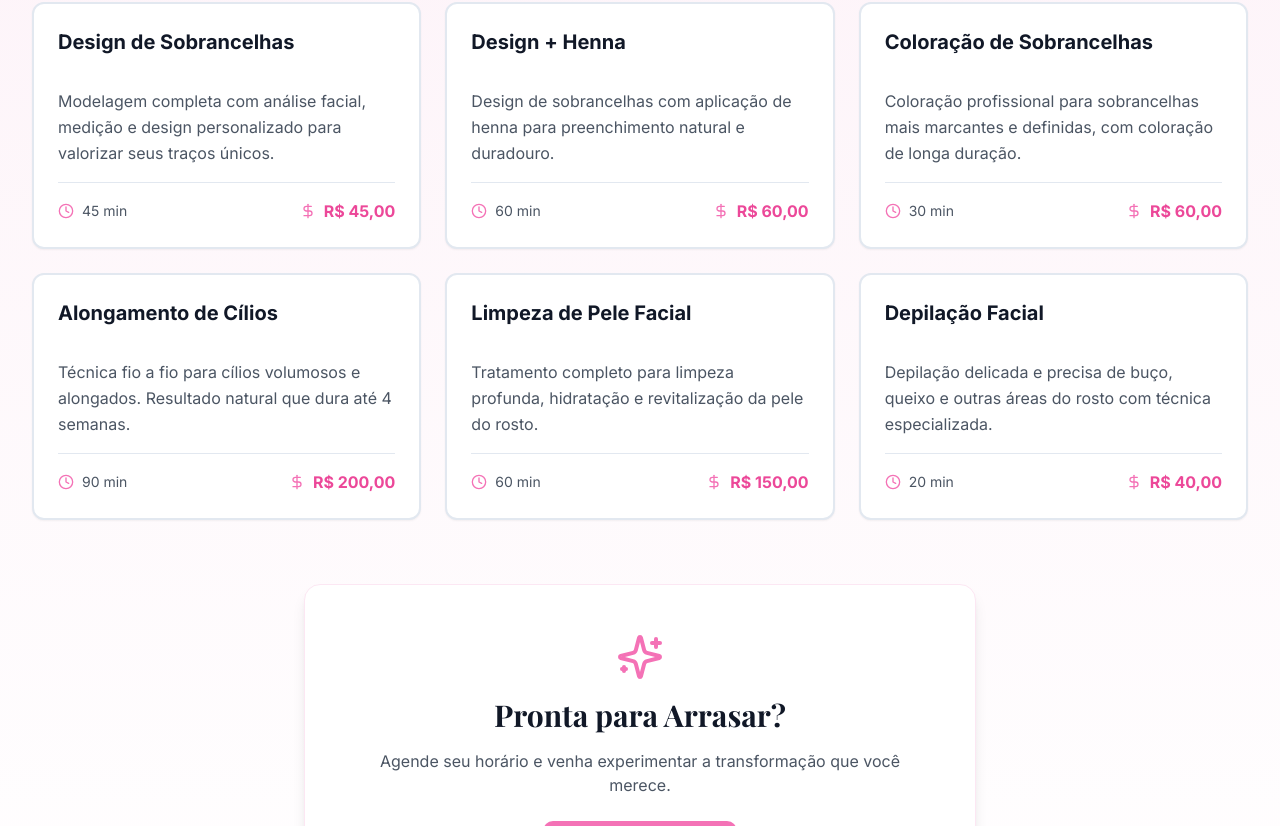
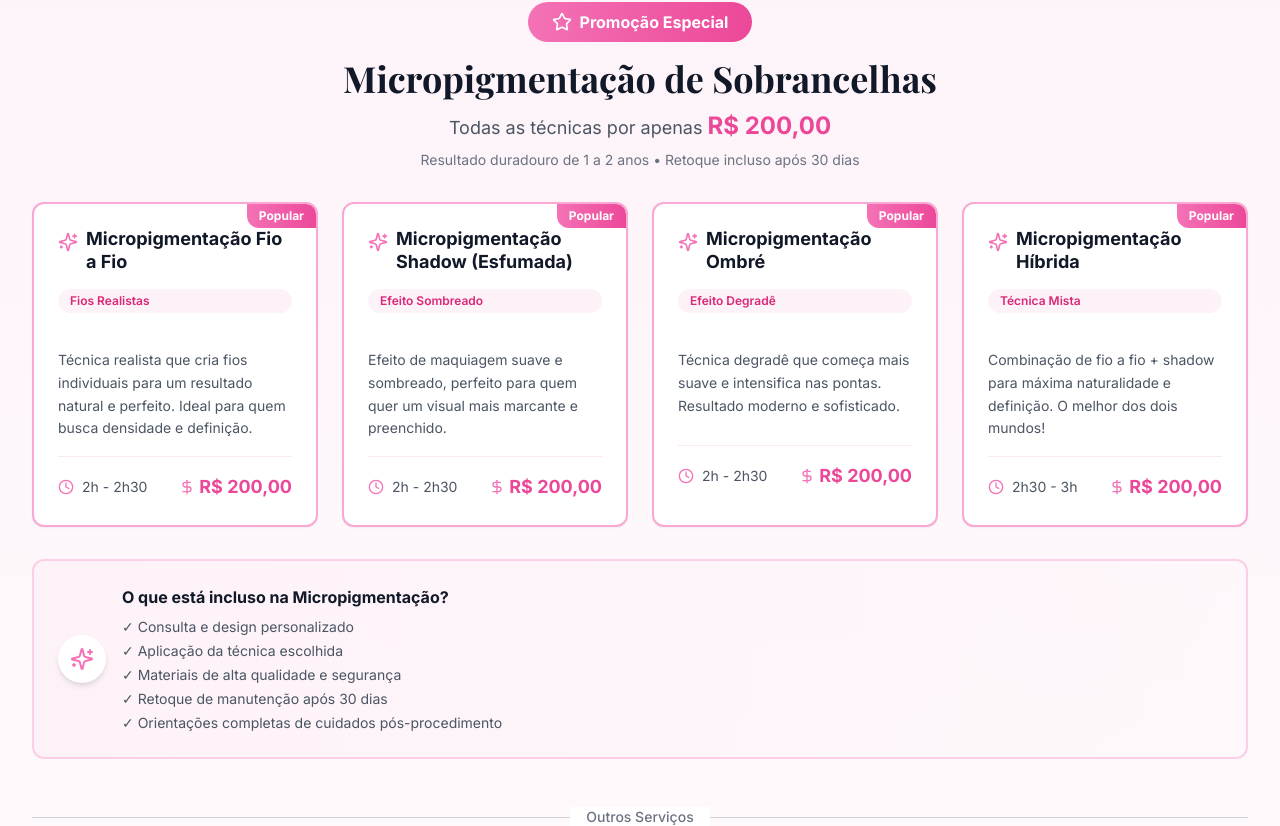
Before and after one commit to llopes0610/arrasousobrancelhas, a Next.js app: page /servicos in a window 1280 px wide. Shown: the part 334-1160 px from the top of the page. Built offline with nearby package versions, Linux system fonts and the light colour scheme; a web font is replaced by a local one.

Commit message:
Ajustando page principal e serviços

```diff
--- a/src/app/page.tsx
+++ b/src/app/page.tsx
@@ -2,6 +2,7 @@ import HeroSection from "@/components/home/HeroSection";
 import ServicesHighlight from "@/components/home/ServicesHighlight";
 import WhyChooseUs from "@/components/home/WhyChooseUs";
 import CTASection from "@/components/home/CTASection";
+import ExitIntentModal from "@/components/ExitIntentModal";
 
 export default function Home() {
   return (
@@ -10,6 +11,7 @@ export default function Home() {
       <ServicesHighlight />
       <WhyChooseUs />
       <CTASection />
+      <ExitIntentModal />
     </>
   );
 }
--- a/src/components/ExitIntentModal.tsx
+++ b/src/components/ExitIntentModal.tsx
@@ -1,7 +1,7 @@
 "use client";
 
 import { useState, useEffect } from "react";
-import { X, Gift, MessageCircle } from "lucide-react";
+import { X, Gift, MessageCircle, MapPin } from "lucide-react";
 import { Button } from "@/components/ui/button";
 
 export default function ExitIntentModal() {
@@ -9,36 +9,58 @@ export default function ExitIntentModal() {
   const [hasShown, setHasShown] = useState(false);
 
   useEffect(() => {
-    // Verifica se já mostrou o modal nesta sessão
     const alreadyShown = sessionStorage.getItem("exitModalShown");
     if (alreadyShown) {
       setHasShown(true);
       return;
     }
 
+    // Detecta mobile
+    const isMobile = /iPhone|iPad|iPod|Android/i.test(navigator.userAgent);
+
     const handleMouseLeave = (e: MouseEvent) => {
-      // Detecta quando o mouse sai pela parte superior da tela (intenção de fechar)
-      if (e.clientY <= 0 && !hasShown) {
+      if (e.clientY <= 0 && !hasShown && !isMobile) {
         setShowModal(true);
         setHasShown(true);
         sessionStorage.setItem("exitModalShown", "true");
       }
     };
 
-    // Também mostra após 30 segundos se o usuário não interagiu
+    // Para mobile: mostra após scroll ou após 20 segundos
+    let scrollTimeout: NodeJS.Timeout;
+    const handleScroll = () => {
+      if (isMobile && !hasShown) {
+        clearTimeout(scrollTimeout);
+        scrollTimeout = setTimeout(() => {
+          const scrollPercentage = (window.scrollY / (document.documentElement.scrollHeight - window.innerHeight)) * 100;
+          if (scrollPercentage > 40 && !sessionStorage.getItem("exitModalShown")) {
+            setShowModal(true);
+            setHasShown(true);
+            sessionStorage.setItem("exitModalShown", "true");
+          }
+        }, 1000);
+      }
+    };
+
+    // Timer para desktop e mobile
     const timer = setTimeout(() => {
       if (!hasShown && !sessionStorage.getItem("exitModalShown")) {
         setShowModal(true);
         setHasShown(true);
         sessionStorage.setItem("exitModalShown", "true");
       }
-    }, 30000);
+    }, isMobile ? 20000 : 30000);
 
     document.addEventListener("mouseleave", handleMouseLeave);
+    if (isMobile) {
+      window.addEventListener("scroll", handleScroll);
+    }
 
     return () => {
       document.removeEventListener("mouseleave", handleMouseLeave);
+      window.removeEventListener("scroll", handleScroll);
       clearTimeout(timer);
+      clearTimeout(scrollTimeout);
     };
   }, [hasShown]);
 
@@ -54,37 +76,43 @@ export default function ExitIntentModal() {
 
   return (
     <div className="fixed inset-0 z-50 flex items-center justify-center p-4">
-      {/* Overlay escuro */}
       <div
         className="absolute inset-0 bg-black/60 backdrop-blur-sm"
         onClick={() => setShowModal(false)}
       />
 
-      {/* Modal */}
       <div className="relative bg-white rounded-2xl shadow-2xl max-w-md w-full overflow-hidden animate-in zoom-in-95 duration-300">
-        {/* Botão fechar */}
         <button
           onClick={() => setShowModal(false)}
-          className="absolute top-4 right-4 text-gray-400 hover:text-gray-600 z-10"
+          className="absolute top-4 right-4 text-white hover:text-gray-200 z-10"
         >
           <X className="h-6 w-6" />
         </button>
 
-        {/* Header com gradiente */}
         <div className="bg-gradient-to-r from-arrasou-400 to-arrasou-500 p-6 text-white text-center">
           <Gift className="h-12 w-12 mx-auto mb-3 animate-bounce" />
           <h2 className="text-2xl font-bold font-serif">Espera! 🎁</h2>
         </div>
 
-        {/* Conteúdo */}
         <div className="p-6 text-center">
           <h3 className="text-xl font-bold text-gray-900 mb-3">
-            Tem um presente esperando você!
+            Oferta Exclusiva Esperando por Você!
           </h3>
-          <p className="text-gray-600 mb-6">
+          <p className="text-gray-600 mb-4">
             Chame no WhatsApp agora e ganhe <span className="font-bold text-arrasou-500">10% OFF</span> no seu primeiro atendimento!
-            Oferta exclusiva para novas clientes. 💕
           </p>
+
+          {/* Destaque Atendimento In Loco */}
+          <div className="bg-arrasou-50 border-2 border-arrasou-200 rounded-lg p-4 mb-6">
+            <div className="flex items-center gap-2 justify-center mb-2 text-arrasou-600">
+              <MapPin className="h-5 w-5" />
+              <span className="font-bold text-sm">Atendimento In Loco!</span>
+            </div>
+            <p className="text-sm text-gray-600">
+              Levo meu estúdio até você em:<br />
+              <span className="font-semibold">Cotia, Praia Grande, São Vicente e Santos</span>
+            </p>
+          </div>
 
           <Button
             onClick={handleWhatsAppClick}
--- a/src/components/home/CTASection.tsx
+++ b/src/components/home/CTASection.tsx
@@ -1,6 +1,6 @@
 import { Button } from "@/components/ui/button";
 import Link from "next/link";
-import { ArrowRight } from "lucide-react";
+import { ArrowRight, MapPin } from "lucide-react";
 
 export default function CTASection() {
   return (
@@ -9,10 +9,19 @@ export default function CTASection() {
         <h2 className="text-3xl sm:text-4xl lg:text-5xl font-bold mb-6 font-serif">
           Pronta para Transformar seu Olhar?
         </h2>
-        <p className="text-lg sm:text-xl mb-8 max-w-2xl mx-auto text-arrasou-50">
+        <p className="text-lg sm:text-xl mb-4 max-w-2xl mx-auto text-arrasou-50">
           Agende seu horário agora e descubra como é se sentir ainda mais confiante e bonita.
           Estamos ansiosas para receber você!
         </p>
+
+        {/* Destaque Atendimento In Loco */}
+        <div className="mb-8 inline-flex items-center gap-2 bg-white/20 backdrop-blur-sm px-6 py-3 rounded-full">
+          <MapPin className="h-5 w-5" />
+          <span className="font-semibold text-sm sm:text-base">
+            Atendimento In Loco em Cotia, Praia Grande, São Vicente e Santos
+          </span>
+        </div>
+
         <div className="flex flex-col sm:flex-row gap-4 justify-center">
           <Button
             asChild
--- a/src/components/home/HeroSection.tsx
+++ b/src/components/home/HeroSection.tsx
@@ -1,6 +1,6 @@
 import { Button } from "@/components/ui/button";
 import Link from "next/link";
-import { Sparkles, ArrowRight } from "lucide-react";
+import { Sparkles, ArrowRight, MapPin } from "lucide-react";
 
 export default function HeroSection() {
   return (
@@ -11,7 +11,7 @@ export default function HeroSection() {
             <div className="inline-flex items-center gap-2 bg-white px-4 py-2 rounded-full shadow-md">
               <Sparkles className="h-5 w-5 text-arrasou-400" />
               <span className="text-sm font-medium text-gray-700">
-                Especialistas em Design de Sobrancelhas e micropigmentação
+                Especialistas em Design de Sobrancelhas e Micropigmentação
               </span>
             </div>
           </div>
@@ -20,9 +20,21 @@ export default function HeroSection() {
             Realce sua Beleza Natural
           </h1>
 
-          <p className="text-lg sm:text-xl lg:text-2xl text-gray-600 mb-8 max-w-2xl mx-auto leading-relaxed">
+          <p className="text-lg sm:text-xl lg:text-2xl text-gray-600 mb-4 max-w-2xl mx-auto leading-relaxed">
             Transforme seu olhar com design de sobrancelhas personalizado.
-            Técnicas modernas, atendimento exclusivo e resultados que você merece.
+            Técnicas modernas de Micropigmentação, atendimento exclusivo e resultados que você merece.
+          </p>
+
+          {/* Destaque Atendimento In Loco */}
+          <div className="mb-8 inline-flex items-center gap-2 bg-gradient-to-r from-arrasou-400 to-arrasou-500 text-white px-6 py-3 rounded-full shadow-lg">
+            <MapPin className="h-5 w-5" />
+            <span className="font-semibold text-sm sm:text-base">
+              Atendimento In Loco: Levo meu estúdio até você!
+            </span>
+          </div>
+
+          <p className="text-base sm:text-lg text-gray-600 mb-8 max-w-2xl mx-auto">
+            Atendemos em <span className="font-bold text-arrasou-500">Cotia, Praia Grande, São Vicente e Santos - SP</span>
           </p>
 
           <div className="flex flex-col sm:flex-row gap-4 justify-center items-center">
--- a/src/components/home/WhyChooseUs.tsx
+++ b/src/components/home/WhyChooseUs.tsx
@@ -1,4 +1,4 @@
-import { Shield, Heart, Award, Star } from "lucide-react";
+import { Shield, Heart, Award, MapPin } from "lucide-react";
 
 const reasons = [
   {
@@ -14,12 +14,12 @@ const reasons = [
   {
     icon: Award,
     title: "Profissional Experiente",
-    description: "Mais de 8 anos de experiência e formação especializada em técnicas modernas de design.",
+    description: "Mais de 12 anos de experiência e formação especializada em técnicas modernas de design.",
   },
   {
-    icon: Star,
-    title: "Resultados Naturais",
-    description: "Técnicas que respeitam a harmonia do seu rosto, valorizando sua beleza natural.",
+    icon: MapPin,
+    title: "Atendimento In Loco",
+    description: "Levo meu estúdio até você! Atendemos em Cotia, Praia Grande, São Vicente e Santos - SP.",
   },
 ];
 
--- a/src/components/servicos/ServicesGrid.tsx
+++ b/src/components/servicos/ServicesGrid.tsx
@@ -1,5 +1,5 @@
 import { Card, CardContent, CardHeader, CardTitle } from "@/components/ui/card";
-import { Clock, DollarSign } from "lucide-react";
+import { Clock, DollarSign, Sparkles, Star } from "lucide-react";
 
 const services = [
   {
@@ -7,51 +7,187 @@ const services = [
     description: "Modelagem completa com análise facial, medição e design personalizado para valorizar seus traços únicos.",
     duration: "45 min",
     price: "R$ 45,00",
+    featured: false,
   },
   {
     title: "Design + Henna",
     description: "Design de sobrancelhas com aplicação de henna para preenchimento natural e duradouro.",
     duration: "60 min",
     price: "R$ 60,00",
+    featured: false,
   },
   {
     title: "Coloração de Sobrancelhas",
     description: "Coloração profissional para sobrancelhas mais marcantes e definidas, com coloração de longa duração.",
     duration: "30 min",
     price: "R$ 60,00",
+    featured: false,
   },
   {
     title: "Alongamento de Cílios",
     description: "Técnica fio a fio para cílios volumosos e alongados. Resultado natural que dura até 4 semanas.",
     duration: "90 min",
     price: "R$ 200,00",
+    featured: false,
   },
   {
     title: "Limpeza de Pele Facial",
     description: "Tratamento completo para limpeza profunda, hidratação e revitalização da pele do rosto.",
     duration: "60 min",
     price: "R$ 150,00",
+    featured: false,
   },
   {
     title: "Depilação Facial",
     description: "Depilação delicada e precisa de buço, queixo e outras áreas do rosto com técnica especializada.",
     duration: "20 min",
     price: "R$ 40,00",
+    featured: false,
+  },
+];
+
+const micropigmentationServices = [
+  {
+    title: "Micropigmentação Fio a Fio",
+    description: "Técnica realista que cria fios individuais para um resultado natural e perfeito. Ideal para quem busca densidade e definição.",
+    duration: "2h - 2h30",
+    price: "R$ 200,00",
+    technique: "Fios Realistas",
+  },
+  {
+    title: "Micropigmentação Shadow (Esfumada)",
+    description: "Efeito de maquiagem suave e sombreado, perfeito para quem quer um visual mais marcante e preenchido.",
+    duration: "2h - 2h30",
+    price: "R$ 200,00",
+    technique: "Efeito Sombreado",
+  },
+  {
+    title: "Micropigmentação Ombré",
+    description: "Técnica degradê que começa mais suave e intensifica nas pontas. Resultado moderno e sofisticado.",
+    duration: "2h - 2h30",
+    price: "R$ 200,00",
+    technique: "Efeito Degradê",
+  },
+  {
+    title: "Micropigmentação Híbrida",
+    description: "Combinação de fio a fio + shadow para máxima naturalidade e definição. O melhor dos dois mundos!",
+    duration: "2h30 - 3h",
+    price: "R$ 200,00",
+    technique: "Técnica Mista",
   },
 ];
 
 export default function ServicesGrid() {
   return (
+    <div className="space-y-12">
+      {/* Seção Micropigmentação em Destaque */}
+      <div>
+        <div className="text-center mb-8">
+          <div className="inline-flex items-center gap-2 bg-gradient-to-r from-arrasou-400 to-arrasou-500 text-white px-6 py-2 rounded-full mb-4">
+            <Star className="h-5 w-5" />
+            <span className="font-bold">Promoção Especial</span>
+          </div>
+          <h2 className="text-3xl sm:text-4xl font-bold text-gray-900 mb-3 font-serif">
+            Micropigmentação de Sobrancelhas
+          </h2>
+          <p className="text-lg text-gray-600 max-w-2xl mx-auto">
+            Todas as técnicas por apenas <span className="font-bold text-arrasou-500 text-2xl">R$ 200,00</span>
+          </p>
+          <p className="text-sm text-gray-500 mt-2">
+            Resultado duradouro de 1 a 2 anos • Retoque incluso após 30 dias
+          </p>
+        </div>
+
+        <div className="grid sm:grid-cols-2 lg:grid-cols-4 gap-6 mb-8">
+          {micropigmentationServices.map((service) => (
+            <Card
+              key={service.title}
+              className="relative overflow-hidden border-2 border-arrasou-300 hover:border-arrasou-400 hover:shadow-xl transition-all group"
+            >
+              {/* Badge de destaque */}
+              <div className="absolute top-0 right-0 bg-gradient-to-r from-arrasou-400 to-arrasou-500 text-white text-xs font-bold px-3 py-1 rounded-bl-lg">
+                Popular
+              </div>
+
+              <CardHeader className="pb-3">
+                <div className="flex items-start gap-2 mb-2">
+                  <Sparkles className="h-5 w-5 text-arrasou-400 flex-shrink-0 mt-1" />
+                  <CardTitle className="text-lg font-bold text-gray-900 leading-tight">
+                    {service.title}
+                  </CardTitle>
+                </div>
+                <span className="inline-block text-xs font-semibold text-arrasou-600 bg-arrasou-50 px-3 py-1 rounded-full">
+                  {service.technique}
+                </span>
+              </CardHeader>
+
+              <CardContent className="space-y-4">
+                <p className="text-sm text-gray-600 leading-relaxed min-h-[80px]">
+                  {service.description}
+                </p>
+                <div className="flex items-center justify-between pt-4 border-t border-arrasou-100">
+                  <div className="flex items-center gap-2 text-gray-600">
+                    <Clock className="h-4 w-4 text-arrasou-400" />
+                    <span className="text-sm">{service.duration}</span>
+                  </div>
+                  <div className="flex items-center gap-1">
+                    <DollarSign className="h-4 w-4 text-arrasou-400" />
+                    <span className="font-bold text-arrasou-500 text-lg">{service.price}</span>
+                  </div>
+                </div>
+              </CardContent>
+            </Card>
+          ))}
+        </div>
+
+        {/* Info adicional sobre micropigmentação */}
+        <div className="bg-gradient-to-r from-arrasou-50 to-nude-50 rounded-xl p-6 border-2 border-arrasou-200">
+          <div className="flex flex-col sm:flex-row items-start sm:items-center gap-4">
+            <div className="flex-shrink-0">
+              <div className="bg-white rounded-full p-3 shadow-md">
+                <Sparkles className="h-6 w-6 text-arrasou-400" />
+              </div>
+            </div>
+            <div className="flex-1">
+              <h3 className="font-bold text-gray-900 mb-2">O que está incluso na Micropigmentação?</h3>
+              <ul className="text-sm text-gray-600 space-y-1">
+                <li>✓ Consulta e design personalizado</li>
+                <li>✓ Aplicação da técnica escolhida</li>
+                <li>✓ Materiais de alta qualidade e segurança</li>
+                <li>✓ Retoque de manutenção após 30 dias</li>
+                <li>✓ Orientações completas de cuidados pós-procedimento</li>
+              </ul>
+            </div>
+          </div>
+        </div>
+      </div>
+
+      {/* Divisor visual */}
+      <div className="relative">
+        <div className="absolute inset-0 flex items-center">
+          <div className="w-full border-t border-gray-300"></div>
+        </div>
+        <div className="relative flex justify-center">
+          <span className="bg-white px-4 text-sm text-gray-500 font-medium">
+            Outros Serviços
+          </span>
+        </div>
+      </div>
+
+      {/* Serviços regulares */}
       <div className="grid sm:grid-cols-2 lg:grid-cols-3 gap-6">
         {services.map((service) => (
-        <Card key={service.title} className="hover:shadow-lg transition-shadow border-2 hover:border-arrasou-200">
+          <Card
+            key={service.title}
+            className="hover:shadow-lg transition-shadow border-2 hover:border-arrasou-200"
+          >
             <CardHeader>
               <CardTitle className="text-xl font-bold text-gray-900">
                 {service.title}
               </CardTitle>
             </CardHeader>
             <CardContent className="space-y-4">
-            <p className="text-gray-600 leading-relaxed">
+              <p className="text-gray-600 leading-relaxed min-h-[60px]">
                 {service.description}
               </p>
               <div className="flex items-center justify-between pt-4 border-t">
@@ -68,5 +204,6 @@ export default function ServicesGrid() {
           </Card>
         ))}
       </div>
+    </div>
   );
 }
```
Lines whose indentation alone changed are shown as unchanged.
